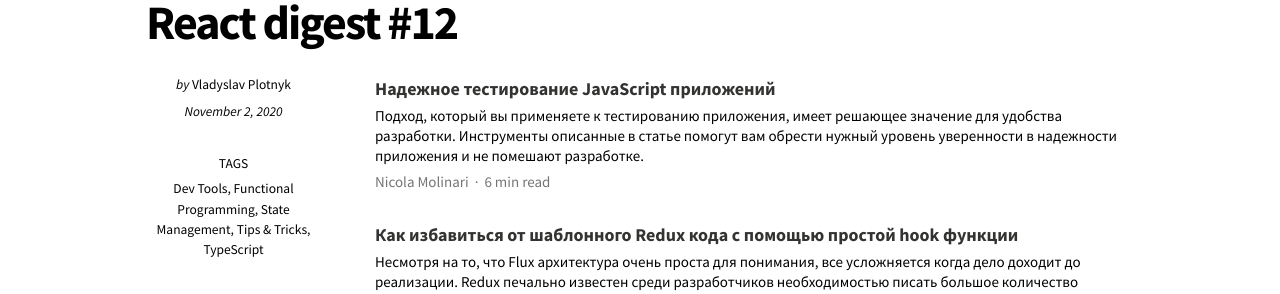
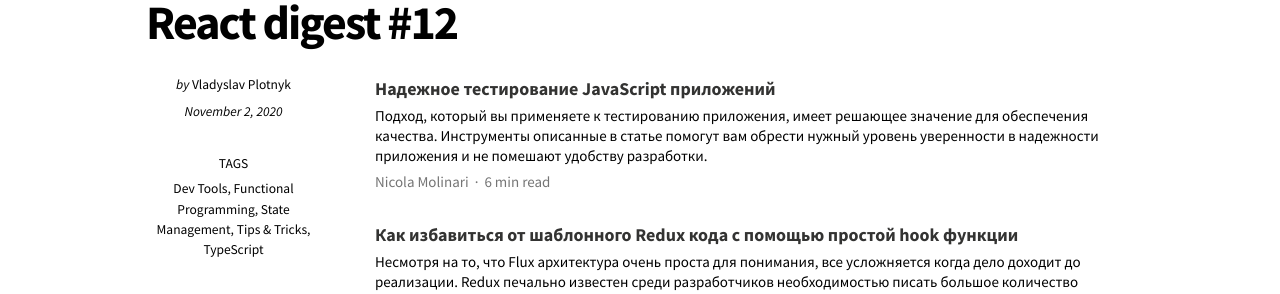
Before and after one commit to react-guild/react-guild.github.io, a Jekyll site: the page built from _posts/2020-11-02-digest12.md, in a window 1280 px wide. Shown: the part 718-1012 px from the top of the page. Built offline with Jekyll 4.4.1, drawn with Linux system fonts in a browser that asks for light colours; nearby versions of some CDN libraries.

Commit message:
fixed typo

```diff
--- a/_posts/2020-11-02-digest12.md
+++ b/_posts/2020-11-02-digest12.md
@@ -14,7 +14,7 @@ tags:
 
 <div class="digest">
     <a href="https://techblog.commercetools.com/testing-javascript-applications-with-confidence-ff539c4a25f2">Надежное тестирование JavaScript приложений</a>
-    <div class="digest-desc">Подход, который вы применяете к тестированию приложения, имеет решающее значение для удобства разработки. Инструменты описанные в статье помогут вам обрести нужный уровень уверенности в надежности приложения и не помешают разработке.</div>
+    <div class="digest-desc">Подход, который вы применяете к тестированию приложения, имеет решающее значение для обеспечения качества. Инструменты описанные в статье помогут вам обрести нужный уровень уверенности в надежности приложения и не помешают удобству разработки.</div>
     <div class="digest-time">Nicola Molinari &nbsp;&middot;&nbsp; 6 min read</div>
 </div>
 
```
